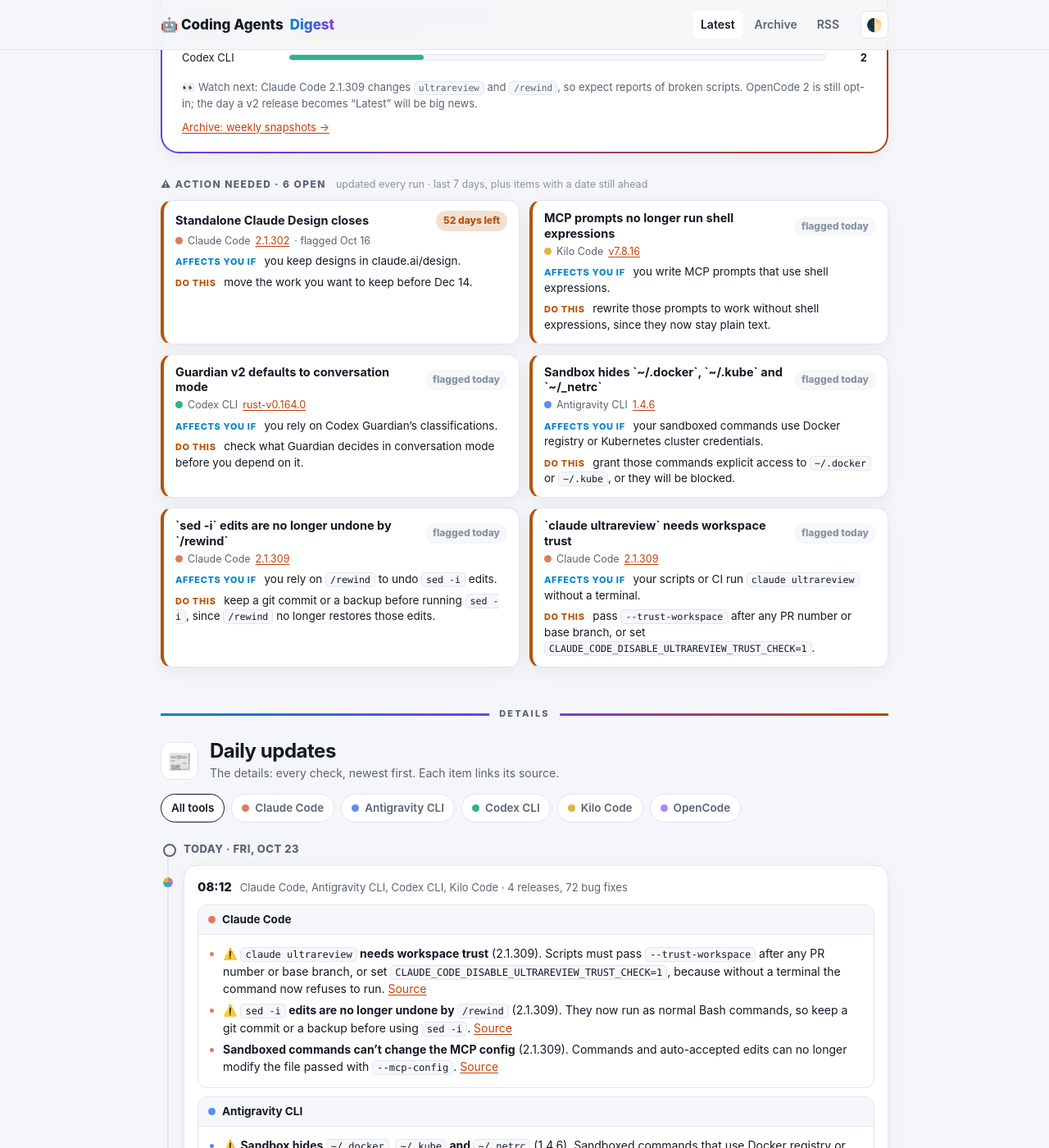
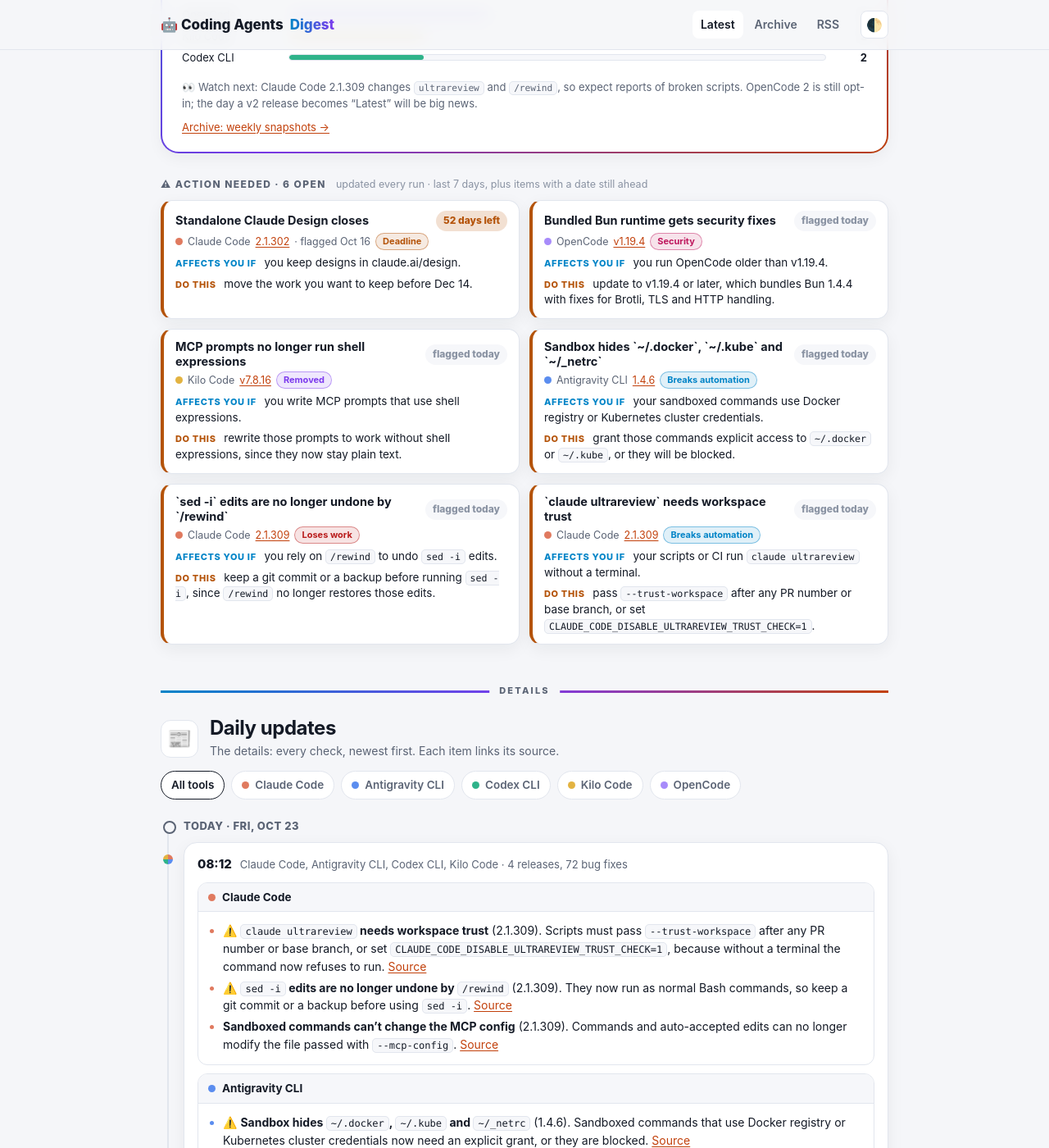
Before and after one commit to IbrahimSobh/coding-agents-digest, a Jekyll site: the page built from docs/index.html, in a window 1280 px wide and 1400 px high, scrolled down 1080 px. Shown: the whole window at 82% size. Built offline with Jekyll 4.4.1, drawn with Linux system fonts in a browser that asks for light colours.

Commit message:
Action board: a category for every ⚠️, shown as a tag
PROMPT.md: six categories in priority order (deadline, loses-work,
breaks-automation, removed, default-change, security), a narrowed default
change, a security category for vulnerability fixes, and a "Do this must
be a concrete step" test. Each card stores its category.

actions.json: categories on the existing cards; Session sharing and
Guardian v2 fail the new test and are dismissed (kept in the data); adds a
Security card for OpenCode v1.19.4 (bundled Bun security fixes).

Site: the card shows the category as a colored tag in both themes.

Co-Authored-By: Claude Opus 5.5 <noreply@anthropic.com>

```diff
--- a/docs/_data/actions.json
+++ b/docs/_data/actions.json
@@ -9,6 +9,7 @@
   "do": "write `mcp__<server>__*` with the full server name, or those tools will start asking for approval.",
   "deadline": null,
   "flagged": "2026-10-14",
+  "category": "breaks-automation",
   "dismissed": false
  },
  {
@@ -21,6 +22,7 @@
   "do": "move the work you want to keep before Dec 14.",
   "deadline": "2026-12-14",
   "flagged": "2026-10-16",
+  "category": "deadline",
   "dismissed": false
  },
  {
@@ -33,11 +35,13 @@
   "do": "nothing to rescue, old links already stopped working; use another way to share sessions.",
   "deadline": null,
   "flagged": "2026-10-15",
-  "dismissed": false
+  "category": "removed",
+  "dismissed": true
  },
-  {"id": "claude-code-2.1.309-ultrareview-trust", "tool": "claude-code", "version": "2.1.309", "url": "https://github.com/anthropics/claude-code/releases/tag/v2.1.309", "title": "`claude ultrareview` needs workspace trust", "affects": "your scripts or CI run `claude ultrareview` without a terminal.", "do": "pass `--trust-workspace` after any PR number or base branch, or set `CLAUDE_CODE_DISABLE_ULTRAREVIEW_TRUST_CHECK=1`.", "deadline": null, "flagged": "2026-10-23", "dismissed": false},
-  {"id": "claude-code-2.1.309-sed-rewind", "tool": "claude-code", "version": "2.1.309", "url": "https://github.com/anthropics/claude-code/releases/tag/v2.1.309", "title": "`sed -i` edits are no longer undone by `/rewind`", "affects": "you rely on `/rewind` to undo `sed -i` edits.", "do": "keep a git commit or a backup before running `sed -i`, since `/rewind` no longer restores those edits.", "deadline": null, "flagged": "2026-10-23", "dismissed": false},
-  {"id": "antigravity-cli-1.4.6-sandbox-credentials", "tool": "antigravity-cli", "version": "1.4.6", "url": "https://github.com/google-antigravity/antigravity-cli/releases/tag/1.4.6", "title": "Sandbox hides `~/.docker`, `~/.kube` and `~/_netrc`", "affects": "your sandboxed commands use Docker registry or Kubernetes cluster credentials.", "do": "grant those commands explicit access to `~/.docker` or `~/.kube`, or they will be blocked.", "deadline": null, "flagged": "2026-10-23", "dismissed": false},
-  {"id": "codex-rust-v0.164.0-guardian-default", "tool": "codex", "version": "rust-v0.164.0", "url": "https://github.com/openai/codex/releases/tag/rust-v0.164.0", "title": "Guardian v2 defaults to conversation mode", "affects": "you rely on Codex Guardian's classifications.", "do": "check what Guardian decides in conversation mode before you depend on it.", "deadline": null, "flagged": "2026-10-23", "dismissed": false},
-  {"id": "kilo-code-v7.8.16-mcp-prompt-shell", "tool": "kilo-code", "version": "v7.8.16", "url": "https://github.com/Kilo-Org/kilocode/releases/tag/v7.8.16", "title": "MCP prompts no longer run shell expressions", "affects": "you write MCP prompts that use shell expressions.", "do": "rewrite those prompts to work without shell expressions, since they now stay plain text.", "deadline": null, "flagged": "2026-10-23", "dismissed": false}
+  {"id": "claude-code-2.1.309-ultrareview-trust", "tool": "claude-code", "version": "2.1.309", "url": "https://github.com/anthropics/claude-code/releases/tag/v2.1.309", "title": "`claude ultrareview` needs workspace trust", "affects": "your scripts or CI run `claude ultrareview` without a terminal.", "do": "pass `--trust-workspace` after any PR number or base branch, or set `CLAUDE_CODE_DISABLE_ULTRAREVIEW_TRUST_CHECK=1`.", "deadline": null, "flagged": "2026-10-23", "category": "breaks-automation", "dismissed": false},
+  {"id": "claude-code-2.1.309-sed-rewind", "tool": "claude-code", "version": "2.1.309", "url": "https://github.com/anthropics/claude-code/releases/tag/v2.1.309", "title": "`sed -i` edits are no longer undone by `/rewind`", "affects": "you rely on `/rewind` to undo `sed -i` edits.", "do": "keep a git commit or a backup before running `sed -i`, since `/rewind` no longer restores those edits.", "deadline": null, "flagged": "2026-10-23", "category": "loses-work", "dismissed": false},
+  {"id": "antigravity-cli-1.4.6-sandbox-credentials", "tool": "antigravity-cli", "version": "1.4.6", "url": "https://github.com/google-antigravity/antigravity-cli/releases/tag/1.4.6", "title": "Sandbox hides `~/.docker`, `~/.kube` and `~/_netrc`", "affects": "your sandboxed commands use Docker registry or Kubernetes cluster credentials.", "do": "grant those commands explicit access to `~/.docker` or `~/.kube`, or they will be blocked.", "deadline": null, "flagged": "2026-10-23", "category": "breaks-automation", "dismissed": false},
+  {"id": "codex-rust-v0.164.0-guardian-default", "tool": "codex", "version": "rust-v0.164.0", "url": "https://github.com/openai/codex/releases/tag/rust-v0.164.0", "title": "Guardian v2 defaults to conversation mode", "affects": "you rely on Codex Guardian's classifications.", "do": "check what Guardian decides in conversation mode before you depend on it.", "deadline": null, "flagged": "2026-10-23", "category": "default-change", "dismissed": true},
+  {"id": "kilo-code-v7.8.16-mcp-prompt-shell", "tool": "kilo-code", "version": "v7.8.16", "url": "https://github.com/Kilo-Org/kilocode/releases/tag/v7.8.16", "title": "MCP prompts no longer run shell expressions", "affects": "you write MCP prompts that use shell expressions.", "do": "rewrite those prompts to work without shell expressions, since they now stay plain text.", "deadline": null, "flagged": "2026-10-23", "category": "removed", "dismissed": false},
+  {"id": "opencode-v1.19.4-bun-security-fixes", "tool": "opencode", "version": "v1.19.4", "url": "https://github.com/anomalyco/opencode/releases/tag/v1.19.4", "title": "Bundled Bun runtime gets security fixes", "affects": "you run OpenCode older than v1.19.4.", "do": "update to v1.19.4 or later, which bundles Bun 1.4.4 with fixes for Brotli, TLS and HTTP handling.", "deadline": null, "flagged": "2026-10-23", "category": "security", "dismissed": false}
 ]
--- a/docs/_includes/board.html
+++ b/docs/_includes/board.html
@@ -14,7 +14,7 @@
   {% if keep %}{% assign board_count = board_count | plus: 1 %}{% assign t = site.data.tools | where: "id", a.tool | first %}
   <div class="act{% if board_count > 6 %} extra hidden{% endif %}" data-tools="{{ a.tool }}">
     <div class="top"><b>{{ a.title }}</b>{% if a.deadline %}<span class="cd dl" data-deadline="{{ a.deadline }}">{{ a.deadline | date: "%b %-d" }}</span>{% else %}<span class="cd" data-flagged="{{ a.flagged }}">flagged {{ a.flagged | date: "%b %-d" }}</span>{% endif %}</div>
-    <div class="src"><i class="d" style="background:{{ t.color }}"></i>{{ t.name }} <a href="{{ a.url }}">{{ a.version }}</a>{% if a.deadline %} · flagged {{ a.flagged | date: "%b %-d" }}{% endif %}</div>
+    <div class="src"><i class="d" style="background:{{ t.color }}"></i>{{ t.name }} <a href="{{ a.url }}">{{ a.version }}</a>{% if a.deadline %} · flagged {{ a.flagged | date: "%b %-d" }}{% endif %}{% if a.category %}{% assign cat = site.data.categories | where: "id", a.category | first %}<span class="ctag c-{{ a.category }}">{{ cat.label | default: a.category }}</span>{% endif %}</div>
     <p><span class="lab">Affects you if</span> {{ a.affects | markdownify | remove: "<p>" | remove: "</p>" | strip }}</p>
     <p><span class="lab do">Do this</span> {{ a.do | markdownify | remove: "<p>" | remove: "</p>" | strip }}</p>
   </div>{% endif %}{% endfor %}{% endcapture %}
--- a/docs/assets/style.css
+++ b/docs/assets/style.css
@@ -2,11 +2,13 @@
 :root{
   --bg:#0b0f17; --card:#141a26; --card2:#10151f; --line:#263043; --ink:#e8ecf4; --muted:#94a0b4; --soft:#6b778c;
   --cyan:#38bdf8; --violet:#a78bfa; --amber:#fbbf24; --green:#34d399; --orange:#fb923c;
+  --red:#f87171; --pink:#f472b6;
   --shadow:none;
 }
 :root[data-theme="light"]{
   --bg:#f5f6f9; --card:#ffffff; --card2:#f6f7fa; --line:#e2e6ee; --ink:#141a26; --muted:#5b6475; --soft:#8a93a3;
   --cyan:#0284c7; --violet:#7c3aed; --amber:#b45309; --green:#047857; --orange:#c2410c;
+  --red:#b91c1c; --pink:#be185d;
   --shadow:0 6px 20px rgba(20,26,38,.06);
 }
 *{box-sizing:border-box;margin:0;padding:0}
@@ -85,6 +87,9 @@ nav a.on,nav a:hover{color:var(--ink);background:var(--card)}
 .empty span{font-weight:500;color:var(--muted);font-size:13.5px}
 .morebtn{margin-top:10px;background:none;border:1px solid var(--line);color:var(--muted);border-radius:8px;padding:6px 12px;cursor:pointer;font:inherit;font-size:13px}
 .d{width:9px;height:9px;border-radius:50%;display:inline-block;flex:none}
+.ctag{font-size:11px;font-weight:700;padding:1px 8px;border-radius:999px;border:1px solid color-mix(in srgb,currentColor 45%,transparent);background:color-mix(in srgb,currentColor 12%,transparent);white-space:nowrap}
+.c-deadline{color:var(--amber)} .c-loses-work{color:var(--red)} .c-breaks-automation{color:var(--cyan)}
+.c-removed{color:var(--violet)} .c-default-change{color:var(--green)} .c-security{color:var(--pink)}
 
 /* Daily section */
 .daily{margin-top:56px;padding-top:30px;border-top:3px solid transparent;border-image:linear-gradient(90deg,var(--cyan),var(--violet),var(--orange)) 1;position:relative}
```
Also changed, not shown: docs/_data/categories.yml (added, +14 -0 lines), task/PROMPT.md (+23 -10 lines).
